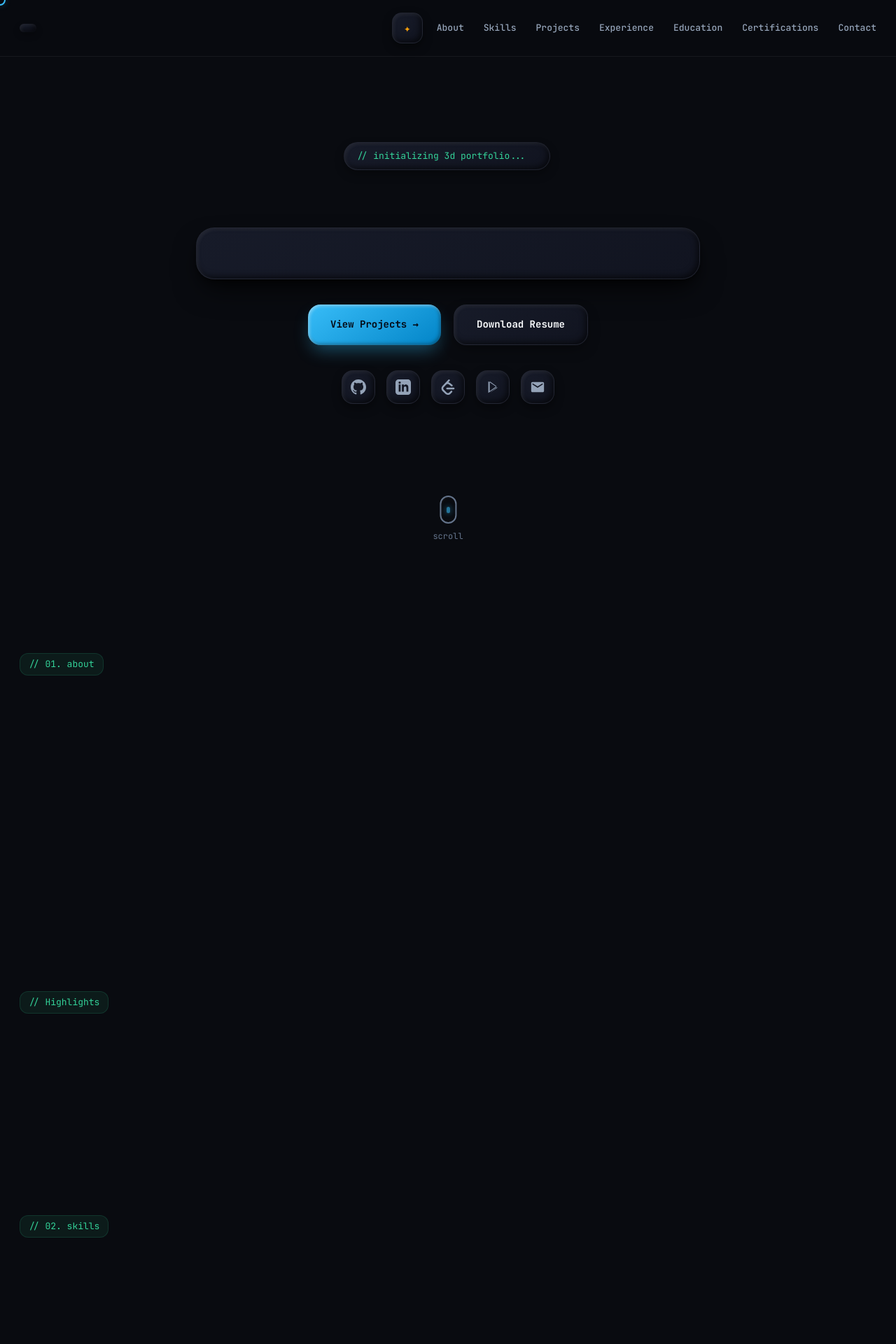
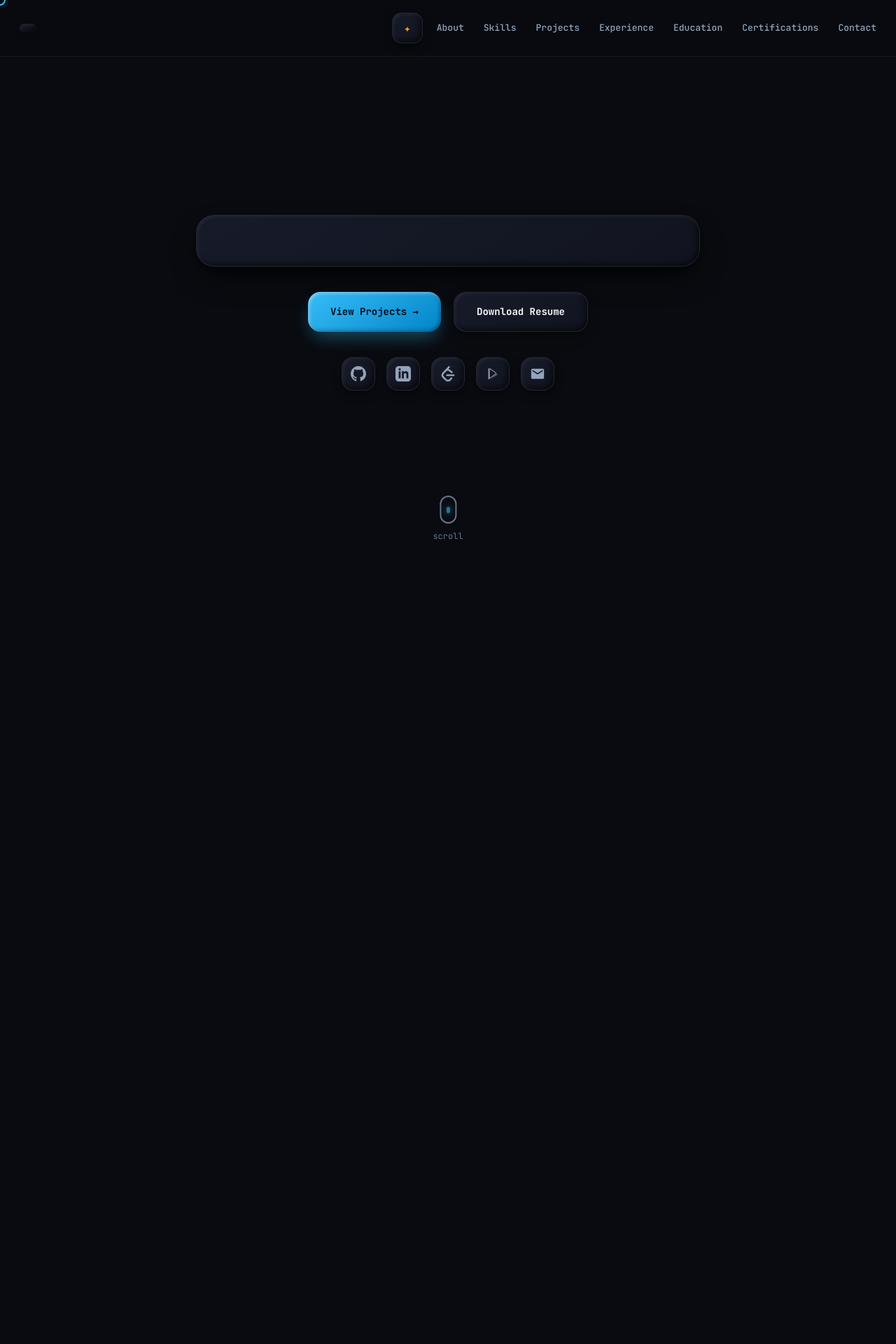
Before and after one commit to Pratham4644/PrathameshAKAps, a Flask app: template portfolio/templates/index.html in a window 1280 px wide. Shown: the top 1920 px of the page at 70% size. Run offline with Flask 3, Linux system fonts and the light colour scheme; the template is opened without the code that fills it, so the values that code supplies are empty.

Commit message:
Remove decorative UI labels
Co-authored-by: Copilot <223556219+Copilot@users.noreply.github.com>

```diff
--- a/portfolio/templates/index.html
+++ b/portfolio/templates/index.html
@@ -371,29 +371,6 @@
       margin: 0 auto;
     }
 
-    /* Terminal badge */
-    .terminal-label {
-      display: inline-flex;
-      align-items: center;
-      gap: 8px;
-      font-family: 'JetBrains Mono', monospace;
-      color: var(--accent-emerald);
-      font-size: 13px;
-      margin-bottom: 24px;
-      padding: 8px 18px;
-      border-radius: 20px;
-      background: var(--bg-clay-floating);
-      border: 1px solid var(--clay-border);
-      box-shadow: var(--clay-bevel-light), var(--clay-bevel-dark), 0 6px 14px rgba(0, 0, 0, 0.3);
-      opacity: 0;
-      animation: heroFadeUp 0.6s ease forwards 0.1s;
-    }
-
-    .terminal-label::after {
-      content: '|';
-      animation: blink 1s step-end infinite;
-    }
-
     /* 3D Extruded Hero Typography */
     .hero-name {
       font-family: 'Plus Jakarta Sans', 'Outfit', sans-serif;
@@ -663,12 +640,6 @@
       }
     }
 
-    @keyframes blink {
-      50% {
-        opacity: 0;
-      }
-    }
-
     @keyframes scrollBounce {
 
       0%,
@@ -691,18 +662,6 @@
       margin: 0 auto;
       position: relative;
       z-index: 1;
-    }
-
-    .section-label {
-      font-family: 'JetBrains Mono', monospace;
-      color: var(--accent-emerald);
-      font-size: 13px;
-      margin-bottom: 12px;
-      display: inline-block;
-      padding: 4px 12px;
-      border-radius: 12px;
-      background: rgba(52, 211, 153, 0.08);
-      border: 1px solid rgba(52, 211, 153, 0.15);
     }
 
     .section-title {
@@ -1339,8 +1298,6 @@
     <section class="hero">
       <canvas class="hero-canvas" id="heroCanvas"></canvas>
       <div class="hero-content">
-        <div class="terminal-label">// initializing 3d portfolio...</div>
-
         <!-- 3D Extruded Hero Name -->
         <h1 class="hero-name">{{ first_name }} <span class="glow">{{ last_name }}</span></h1>
 
@@ -1403,7 +1360,6 @@
 
     <!-- ABOUT SECTION -->
     <section id="about">
-      <div class="section-label">// 01. about</div>
       <h2 class="section-title flip-in">About Me</h2>
       <div class="about-layout reveal">
         <div>
@@ -1472,7 +1428,6 @@
 
     <!-- ACHIEVEMENTS SECTION -->
     <section id="achievements">
-      <div class="section-label">// Highlights</div>
       <h2 class="section-title flip-in">Achievements</h2>
       <div class="achievements-grid reveal" style="display:flex; gap:20px; flex-wrap:wrap;">
         {% for achievement in achievements %}
@@ -1493,7 +1448,6 @@
 
     <!-- SKILLS SECTION -->
     <section id="skills">
-      <div class="section-label">// 02. skills</div>
       <h2 class="section-title flip-in">Technical Stack</h2>
       <div class="skills-grid reveal">
         {% for group in skills_groups %}
@@ -1516,7 +1470,6 @@
 
     <!-- PROJECTS SECTION -->
     <section id="projects">
-      <div class="section-label">// 03. projects</div>
       <h2 class="section-title flip-in">Featured Projects</h2>
       <div class="projects-grid reveal">
         {% for project in projects %}
@@ -1560,7 +1513,6 @@
 
     <!-- EXPERIENCE SECTION -->
     <section id="experience">
-      <div class="section-label">// 04. experience</div>
       <h2 class="section-title flip-in">Work Experience</h2>
       <div class="timeline reveal">
         {% for exp in experiences %}
@@ -1593,7 +1545,6 @@
 
     <!-- EDUCATION SECTION -->
     <section id="education">
-      <div class="section-label">// 05. education</div>
       <h2 class="section-title flip-in">Education</h2>
       <div class="education-card clay-card card-3d reveal">
         <h3>{{ college }}</h3>
@@ -1608,7 +1559,6 @@
 
     <!-- CERTIFICATIONS SECTION -->
     <section id="certifications">
-      <div class="section-label">// 06. certifications</div>
       <h2 class="section-title flip-in">Certifications & Credentials</h2>
       <div class="certs-grid reveal">
         {% for cert in certifications %}
@@ -1628,7 +1578,6 @@
 
     <!-- CONTACT SECTION -->
     <section id="contact">
-      <div class="section-label">// 07. contact</div>
       <h2 class="section-title flip-in">Get In Touch</h2>
       <div class="contact-section reveal">
         <div class="clay-card">
```
